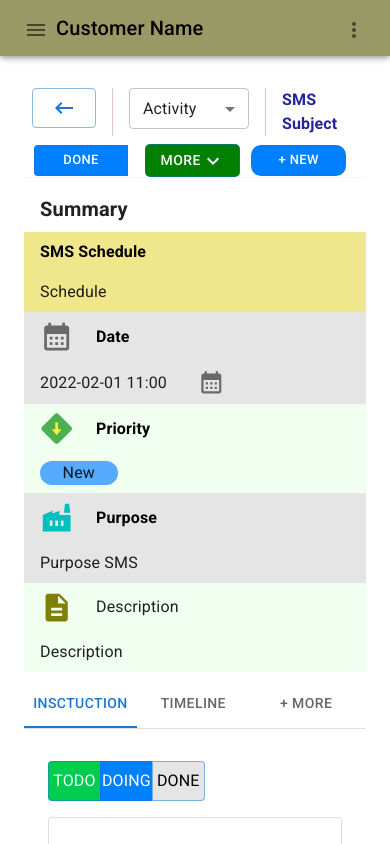
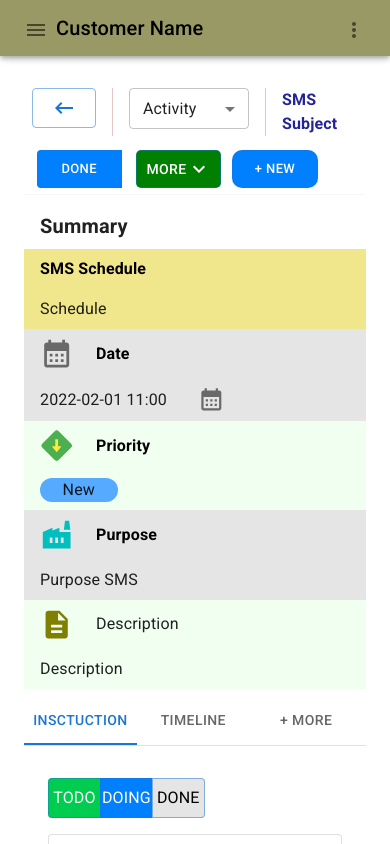
Before and after one commit to NgoThiLuu/mui-write-sms, a React (Create React App) app: page / in a window 390 px wide. Shown: the top 844 px of the page. Built offline with nearby package versions, Linux system fonts and the light colour scheme.

Commit message:
edit-responsive-

```diff
--- a/src/pages/Style.css
+++ b/src/pages/Style.css
@@ -181,8 +181,8 @@ nav.sidebar{
 .btn-done{
     height: 75%;
     position: absolute;
-    right: 5%;
-    width: 40%;
+    right: 4%;
+    width: 30%;
     background-color: #007fff !important;
     color: white !important;
 }
@@ -194,7 +194,7 @@ nav.sidebar{
     position: absolute;
     left: 1%;
     right: 3%;
-    width: 40%;
+    width: 30%;
     background-color: #007f00 !important;
     color: white !important;
     border-radius: 5px !important;
@@ -208,20 +208,21 @@ nav.sidebar{
     border-radius: 10px !important;
     background-color: #007fff !important;
     color: white !important;
-    width: 40%;
+    width: 30%;
 }
 .group-btn{
     display: flex;
     align-items: center;
+    margin-right: 5%;
 }
 
 
 
 .avatar{
-    height: 58%;
+    height: 50%;
     position: absolute;
+    left: 7%;
 
-    left: 6%;
 
 }
 .subnav-icon-mobile{
@@ -941,15 +942,26 @@ nav.sidebar{
     .group-btn{
         padding-left: 7%;
         width: 90%;
+        height: 50px;
     }
 
-    .btn-more{
-       height: 33px;
-    }
+
 
     .btn-back-ac{
         height: 40px;
     }
 
 
+
+
+
+
   }
+
+  @media only screen and (max-width: 1023px){
+    .group-btn{
+        padding-left: 7%;
+        width: 90%;
+        height: 50px;
+    }
+  }
--- a/src/pages/home.js
+++ b/src/pages/home.js
@@ -832,7 +832,7 @@ export default function MiniDrawer() {
       <Box component="main" sx={{ flexGrow: 1, p: 3 }}>
         <DrawerHeader />
         <Row>
-          <Col sm={12} md={12} lg={6}>
+          <Col sm={12} md={6} lg={6}>
             <Box
               sx={{
                 display: 'flex',
@@ -877,7 +877,7 @@ export default function MiniDrawer() {
 
 
 
-          <Col sm={12} md={12} lg={6}>
+          <Col sm={12} md={6} lg={6}>
             <Box sx={{ flexGrow: 1 }} />
             <Box className="box-done-new" sx={{
               display: {
```
